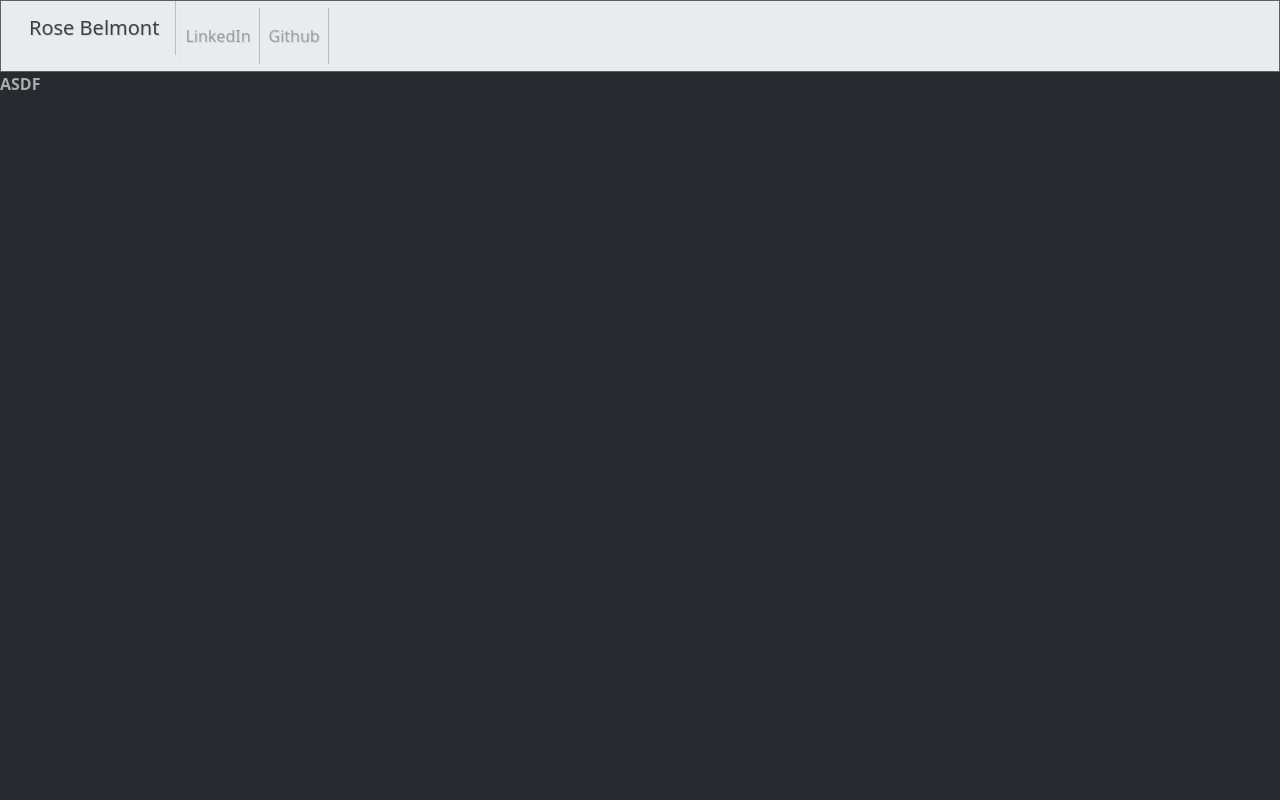
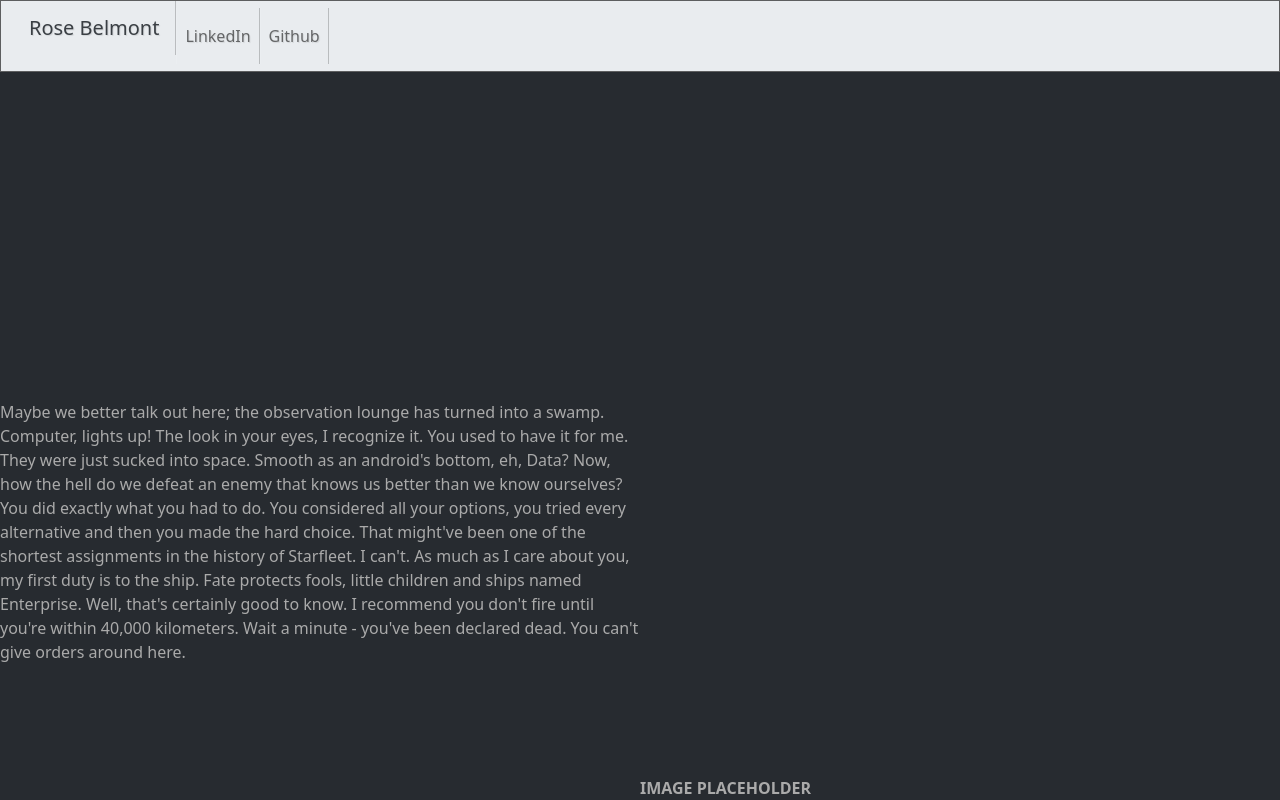
Before and after one commit to V3rita2/Portfolio, a Django app: page / in a window 1280 px wide. Run offline with Django 3.2, Linux system fonts and the light colour scheme.

Commit message:
active links to github/linkedin formats brand statement + image

```diff
--- a/zetaHalo/templates/base.html
+++ b/zetaHalo/templates/base.html
@@ -19,10 +19,10 @@
           <div class="collapse navbar-collapse" id="navbarSupportedContent">
             <ul class="navbar-nav me-auto mb-2 mb-lg-0">
               <li class="nav-item">
-                <a class="nav-link disabled" href="#">LinkedIn</a>
+                <a class="nav-link" href="https://www.linkedin.com/in/rose-belmont-1ab163210/">LinkedIn</a>
               </li>
               <li class="nav-item">
-                <a class="nav-link disabled" href="#">Github</a>
+                <a class="nav-link" href="https://github.com/V3rita2">Github</a>
               </li>
             </ul>
           </div>
--- a/zetaHalo/templates/main.html
+++ b/zetaHalo/templates/main.html
@@ -1,7 +1,10 @@
 {% extends 'base.html' %}
 {% block content %}
 <div class="content">
-<strong>ASDF</strong>
+<strong class="d-lg-block d-none end-0 bottom-0 w-50 position-absolute">IMAGE PLACEHOLDER</strong>
+<div class="brandStatement top-50 w-50 position-absolute">
+    <p>Maybe we better talk out here; the observation lounge has turned into a swamp. Computer, lights up! The look in your eyes, I recognize it. You used to have it for me. They were just sucked into space. Smooth as an android's bottom, eh, Data? Now, how the hell do we defeat an enemy that knows us better than we know ourselves? You did exactly what you had to do. You considered all your options, you tried every alternative and then you made the hard choice. That might've been one of the shortest assignments in the history of Starfleet. I can't. As much as I care about you, my first duty is to the ship. Fate protects fools, little children and ships named Enterprise. Well, that's certainly good to know. I recommend you don't fire until you're within 40,000 kilometers. Wait a minute - you've been declared dead. You can't give orders around here.</p>
+</div>
 </div>
 
 {% endblock %}
```
